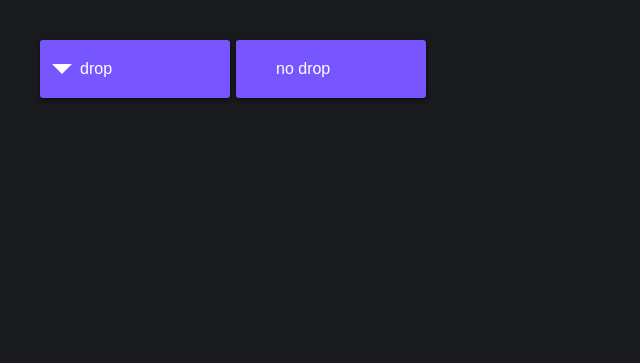
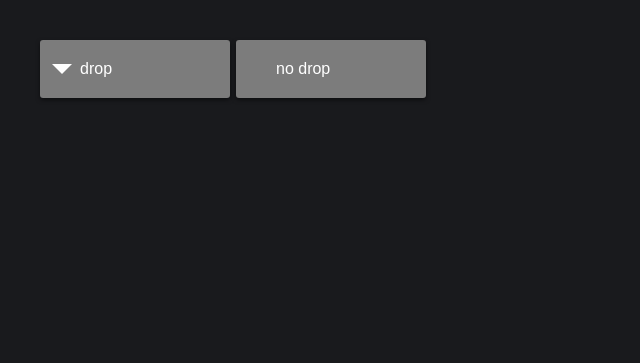
Before and after one commit to absolutecoder01/dropdown-testing, a plain HTML site: page index.html in a window 1280 px wide. Shown: the whole page, without its empty margins (0-640 px from the left). Drawn offline with Linux system fonts and the light colour scheme.

Commit message:
Update index.html

```diff
--- a/index.html
+++ b/index.html
@@ -57,7 +57,7 @@ nav {
 }
 
 nav a {
-   background:#75F;
+   background:rgb(124, 124, 124);
    color:#FFF;
    min-width:190px;
    transition: background 0.5s, color 0.5s, transform 0.5s;
```
